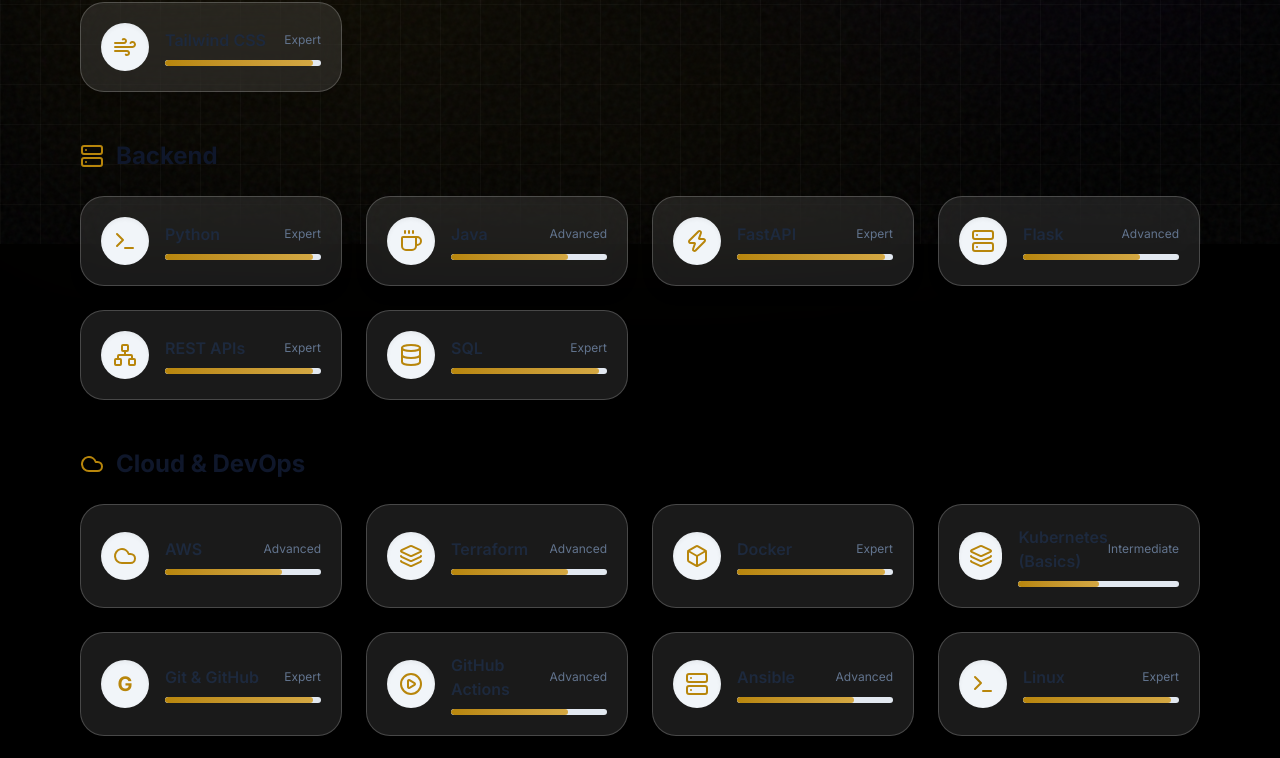
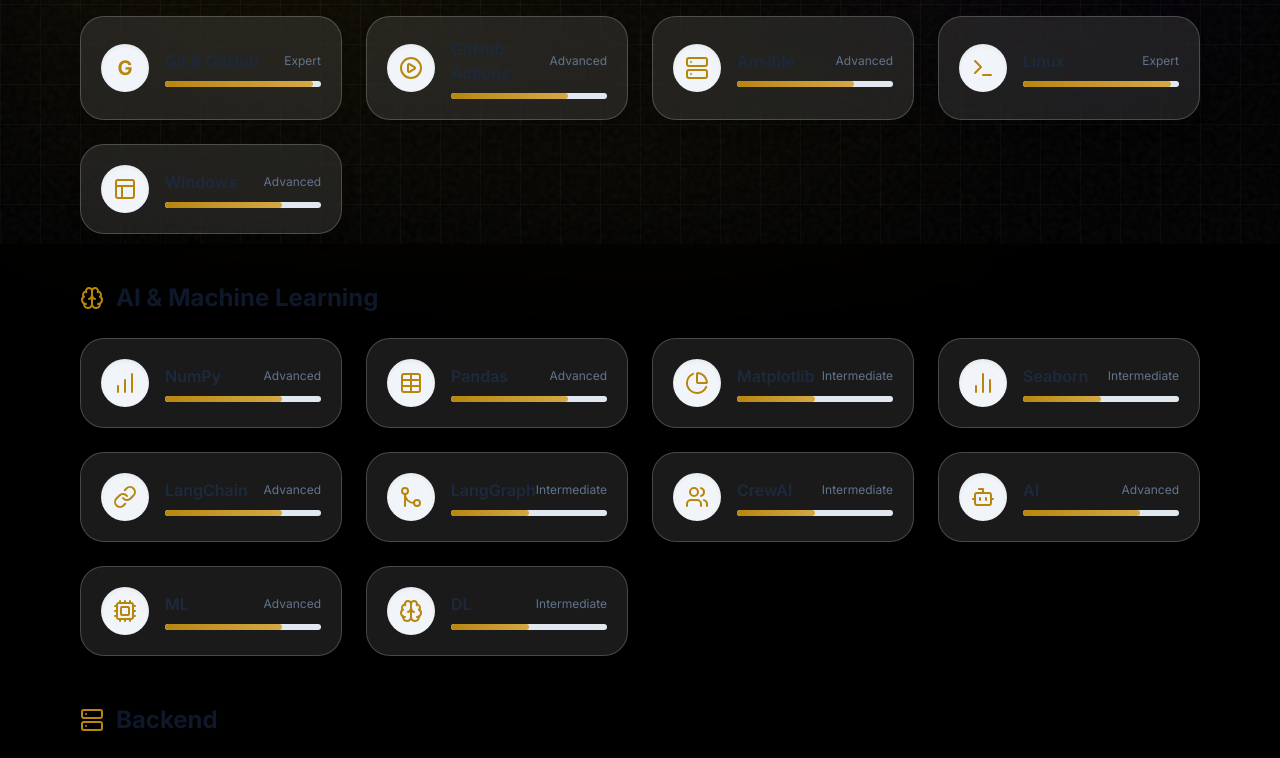
Before and after one commit to IntelliCoder-AI/Demo-Portfolio-Website, a Next.js app: page /skills in a window 1280 px wide. Shown: the part 556-1314 px from the top of the page. Built offline with nearby package versions, Linux system fonts and the light colour scheme.

Commit message:
modified the skills orders

```diff
--- a/src/app/skills/page.tsx
+++ b/src/app/skills/page.tsx
@@ -32,11 +32,11 @@
 
   // Assuming we map known category IDs to names/icons
   const categories = [
+    { id: 'cloud', name: 'Cloud & DevOps', icon: Cloud },
+    { id: 'ai-ml', name: 'AI & Machine Learning', icon: Brain },
+    { id: 'backend', name: 'Backend', icon: Server },
     { id: 'frontend', name: 'Frontend', icon: Globe },
-    { id: 'backend', name: 'Backend', icon: Server },
-    { id: 'cloud', name: 'Cloud & DevOps', icon: Cloud },
     { id: 'database', name: 'Databases', icon: Database },
-    { id: 'ai-ml', name: 'AI & Machine Learning', icon: Brain },
     { id: 'tools', name: 'Tools & Utilities', icon: Wrench },
   ];
 
```
